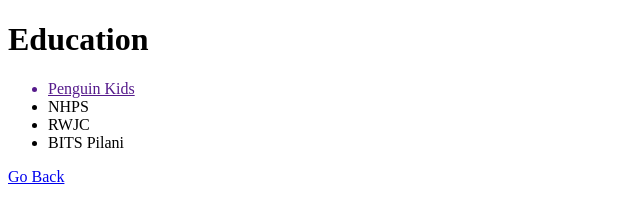
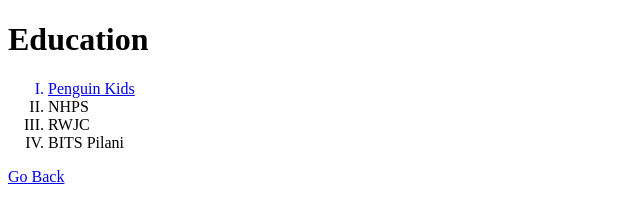
Before and after one commit to ksoni29/CV, a plain HTML site: page Education.html in a window 1280 px wide. Shown: the whole page, without its empty margins (0-640 px from the left). Drawn offline with Linux system fonts and the light colour scheme.

Commit message:
Update Education.html
Changed Education numbering

```diff
--- a/Education.html
+++ b/Education.html
@@ -8,12 +8,12 @@
 </head>
 <body>
   <h1>Education</h1>
-  <ul>
-    <a href=""><li>Penguin Kids</li></a>
+  <ol type="I">
+    <a href="https://www.nhpsairoli.com/kids"><li>Penguin Kids</li></a>
     <li>NHPS</li>
     <li>RWJC</li>
     <li>BITS Pilani</li>
-  </ul>
+  </ol>
 <a href="index.html">Go Back</a>
 </body>
 </html>
```
